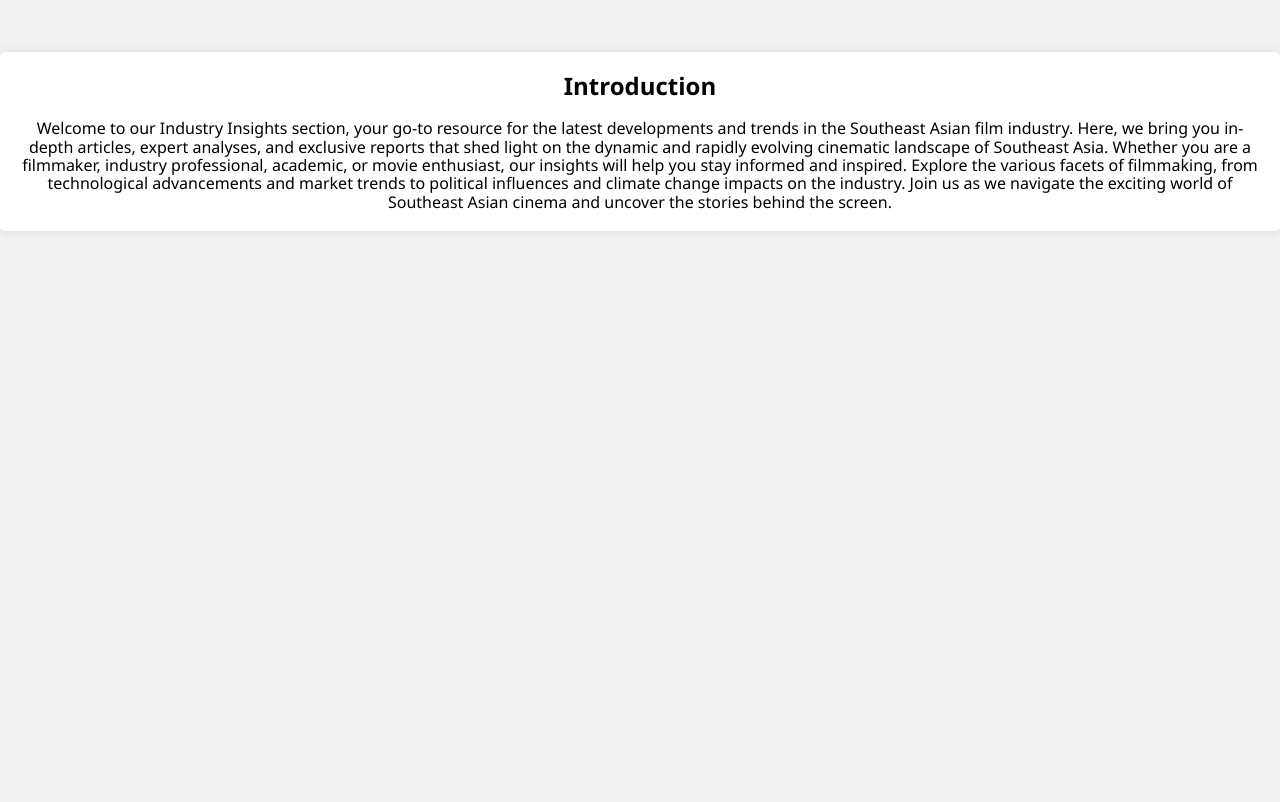
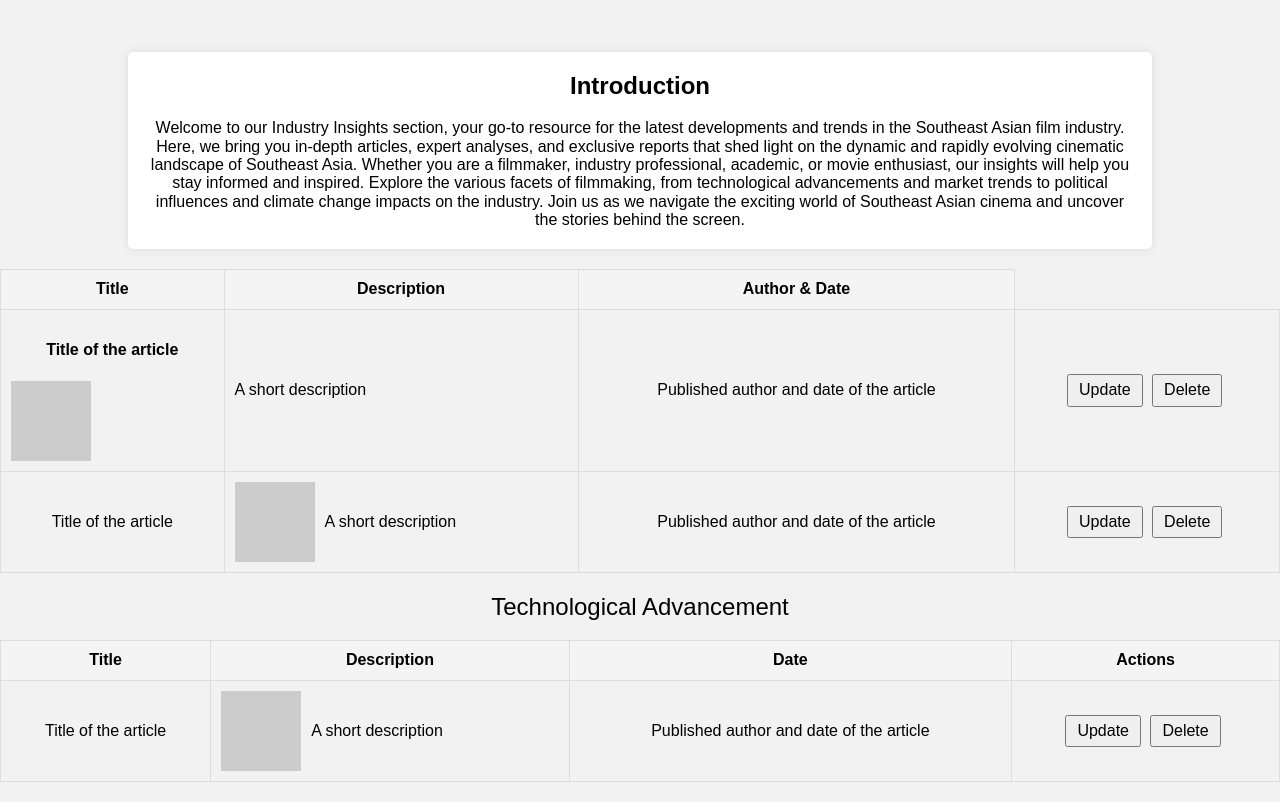
Before and after one commit to yihong-0-6/BED2024Apr_P04_T4, a plain HTML site: page FED/industry.html in a window 1280 px wide. Shown: the part 159-961 px from the top of the page. Before the commit the page ends 800 px from the top, so only its background shows below. Drawn offline with Linux system fonts and the light colour scheme.

Commit message:
did the fed for industry

```diff
--- a/FED/industry.html
+++ b/FED/industry.html
@@ -26,5 +26,78 @@
                     Join us as we navigate the exciting world of Southeast Asian cinema and uncover the stories behind the screen.</div>
             </div>
         </div>
+
+        <div class="container1">
+            <table>
+                <thead>
+                    <tr>
+                        <th>Title</th>
+                        <th>Description</th>
+                        <th>Author & Date</th>
+                    </tr>
+                </thead>
+                <tbody>
+                    <tr>
+                        <td>
+                            <h4>Title of the article</h4>
+                            <div class="thumbnail"></div>
+                        </td>
+                        <td>
+                            <div class="description">
+                                <div class="text">A short description</div>
+                            </div>
+                        </td>
+                        <td>Published author and date of the article</td>
+                        <td>
+                            <button>Update</button>
+                            <button>Delete</button>
+                        </td>
+                    </tr>
+                    <tr>
+                        <td>Title of the article</td>
+                        <td>
+                            <div class="description">
+                                <div class="thumbnail"></div>
+                                <div class="text">A short description</div>
+                            </div>
+                        </td>
+                        <td>Published author and date of the article</td>
+                        <td>
+                            <button>Update</button>
+                            <button>Delete</button>
+                        </td>
+                    </tr>
+                </tbody>
+            </table>
+
+            <div class="section-title">Technological Advancement</div>
+
+            <table>
+                <thead>
+                    <tr>
+                        <th>Title</th>
+                        <th>Description</th>
+                        <th>Date</th>
+                        <th>Actions</th>
+                    </tr>
+                </thead>
+                <tbody>
+                    <tr>
+                        <td>Title of the article</td>
+                        <td>
+                            <div class="description">
+                                <div class="thumbnail"></div>
+                                <div class="text">A short description</div>
+                            </div>
+                        </td>
+                        <td>Published author and date of the article</td>
+                        <td>
+                            <button>Update</button>
+                            <button>Delete</button>
+                        </td>
+                    </tr>
+                </tbody>
+            </table>
+        </div>
     </body>
 </html>
--- a/FED/style.css
+++ b/FED/style.css
@@ -467,3 +467,61 @@ header .navlist li a:hover {
 .description {
   text-align: center;
 }
+
+body {
+  font-family: Arial, sans-serif;
+}
+
+.container {
+  width: 80%;
+  margin: auto;
+}
+
+table {
+  width: 100%;
+  border-collapse: collapse;
+  margin-bottom: 20px;
+}
+
+th {
+  border: 1px solid #ddd;
+  padding: 10px;
+  text-align: left;
+  text-align: center;
+}
+
+td {
+  border: 1px solid #ddd;
+  padding: 10px;
+  text-align: left;
+  text-align: center;
+}
+
+thead {
+  background-color: #f4f4f4;
+  font-weight: bold;
+}
+
+.description {
+  display: flex;
+  gap: 10px;
+  align-items: center;
+}
+
+.thumbnail {
+  width: 80px;
+  height: 80px;
+  background-color: #ccc;
+}
+
+.section-title {
+  text-align: center;
+  font-size: 1.5em;
+  margin: 20px 0;
+}
+
+button {
+  padding: 5px 10px;
+  cursor: pointer;
+  margin-right: 5px;
+}
```
